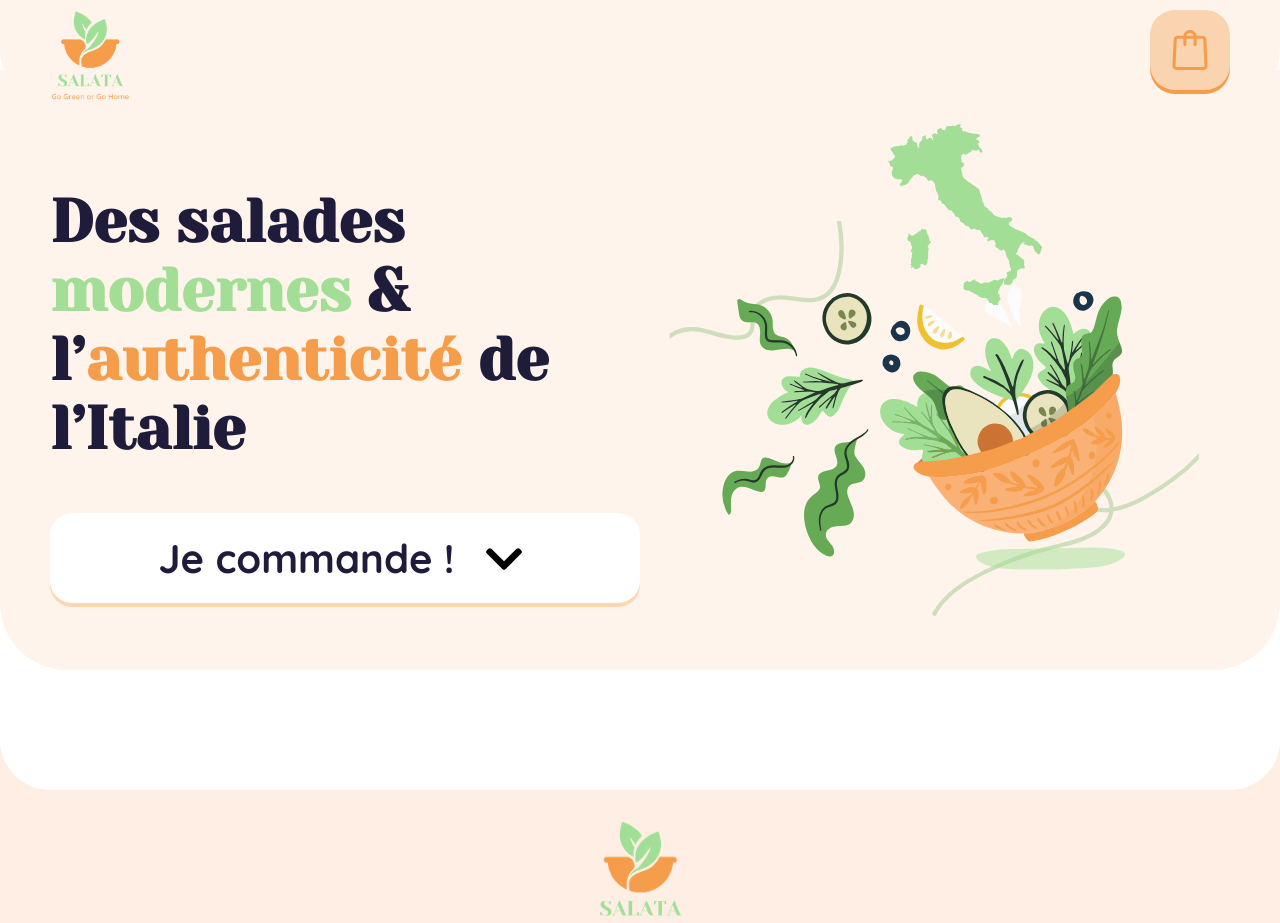
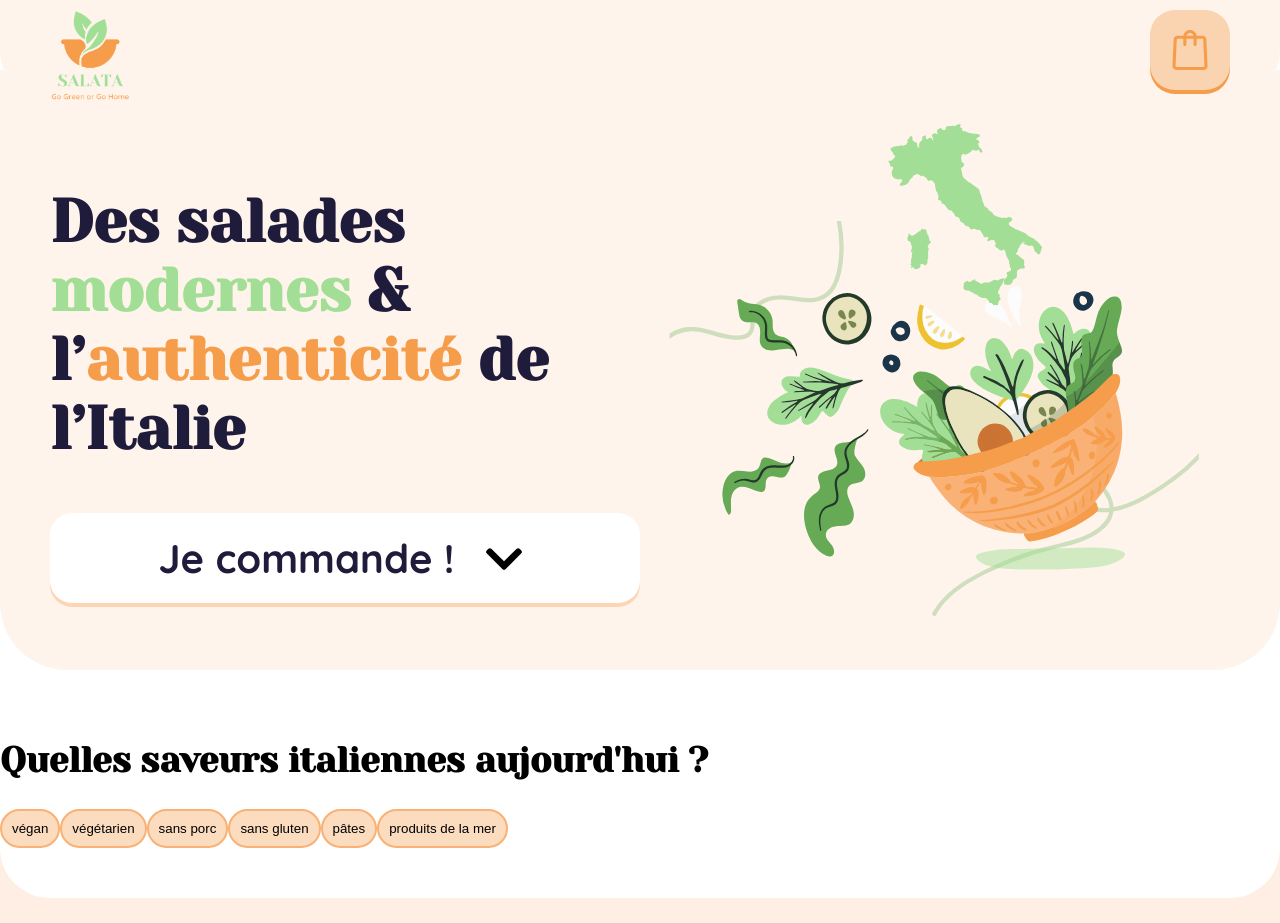
Before and after one commit to ALJURDY/SALATA, a React (Create React App) app: page / in a window 1280 px wide. Shown: the top 923 px of the page. Built offline with nearby package versions, Linux system fonts and the light colour scheme.

Commit message:
[CREATE] Filter Button in progress

```diff
--- a/package.json
+++ b/package.json
@@ -17,6 +17,7 @@
     "react-router-dom": "^6.14.2",
     "react-scripts": "5.0.1",
     "typescript": "^4.9.5",
+    "uuid": "^9.0.0",
     "web-vitals": "^2.1.4"
   },
   "scripts": {
--- /dev/null
+++ b/src/components/FilterBar/FilterBar.tsx
@@ -0,0 +1,44 @@
+import style from "./FilterBar.module.css";
+import FilterButton from "../FilterButton/FilterButton";
+import { DietType, ProductCategoryType } from "../../mocks/products";
+
+const DietTypes: DietType[] = [
+  "végan",
+  "végétarien",
+  "sans porc",
+  "sans gluten",
+  "pâtes",
+  "produits de la mer",
+];
+
+const ProductCategoryTypes: ProductCategoryType[] = [
+    "salade",
+    "boisson",
+    "dessert"
+];
+
+
+const FilterBar = () => {
+  return (
+    <section className={style.FilterBarSection}>
+        <h2 className={style.FilterBarH2}>Quelles saveurs italiennes aujourd'hui ?</h2>
+      {DietTypes.map((dietType, index) => (
+        <FilterButton
+          key={index}
+          item={{
+            id: 0,
+            name: "",
+            price: 0,
+            description: "",
+            diet: [dietType],
+            category: "salade",
+            img: { src: "", alt: "" },
+          }}
+        />
+      ))}
+
+    </section>
+  );
+}
+
+export default FilterBar;
--- a/src/components/FilterButton/FilterButton.module.css
+++ b/src/components/FilterButton/FilterButton.module.css
@@ -1,4 +1,4 @@
-.tangerine{
+.FilterButtonTangerine{
     border-radius: 35px;
     border: 2px solid #F9B175;
     background: rgba(246, 157, 75, 0.36);
--- a/src/components/FilterButton/FilterButton.tsx
+++ b/src/components/FilterButton/FilterButton.tsx
@@ -1,32 +1,27 @@
+import { IProduct } from "../../mocks/products";
 import style from "./FilterButton.module.css"
-import { jSXElement } from "@babel/types"
 
 interface FilterButtonProps {
-    children : JSX.Element | JSX.Element[];
-  }
-
-  const productDiet: string [] = [
-    "végan",
-    "végétarien",
-    "sans porc",
-    "sans gluten",
-    "pâtes",
-    "produits de la mer"
-  ]
-
-  const productCategory: string [] = [
-    "salade",
-    "boisson",
-    "dessert"
-  ]
+  item: IProduct;
+  // category: IProduct;
+}
 
 
-export const FilterButton = (props : FilterButtonProps) => {
-    const {children} = props;
 
-    return <button />
+const FilterButton = (props: FilterButtonProps) => {
+  const { item, } = props;
+  const { diet } = item;
+  // const { cate } = category;
 
-  }
+  return (
+    <button className={style.FilterButtonTangerine}>
+      {diet && diet.map((regime, index) => <span key={index}>{regime}</span>)}
+      {/* {cate && cate.map((choix, index)=> <span key= {index}>{choix}</span>)} */}
+
+    </button>
+  );
+}
 
 
-  export default FilterButton
+
+export default FilterButton
--- a/src/mocks/products.ts
+++ b/src/mocks/products.ts
@@ -23,7 +23,7 @@ export type DietType =
   | "pâtes"
   | "produits de la mer";
 
-const PRODUCTS: IProduct[] = [
+export const PRODUCTS: IProduct[] = [
   {
     id: 1,
     name: "Salade Caprese",
--- a/src/pages/HomePage.tsx
+++ b/src/pages/HomePage.tsx
@@ -1,14 +1,20 @@
+import React from "react";
 import FilterButton from "../components/FilterButton/FilterButton";
 import Hero from "../components/Hero/Hero";
+import {PRODUCTS } from "../mocks/products";
+import FilterBar from "../components/FilterBar/FilterBar";
 
 const HomePage = () => {
-    return(
-        <>
-        <Hero />
-        {/* <FilterButton/> */}
-        </>
-    )
+  // Sélectionnez un produit spécifique pour passer à FilterButton
+  const dietToDisplay = PRODUCTS[0];
 
-}
+  return (
+    <>
+      <Hero />
+      <FilterBar />
+
+    </>
+  );
+};
 
 export default HomePage;
```
Also changed, not shown: src/components/FilterBar/FilterBar.module.css (added), 1 other file (tests, documents, lock files or other folders).
